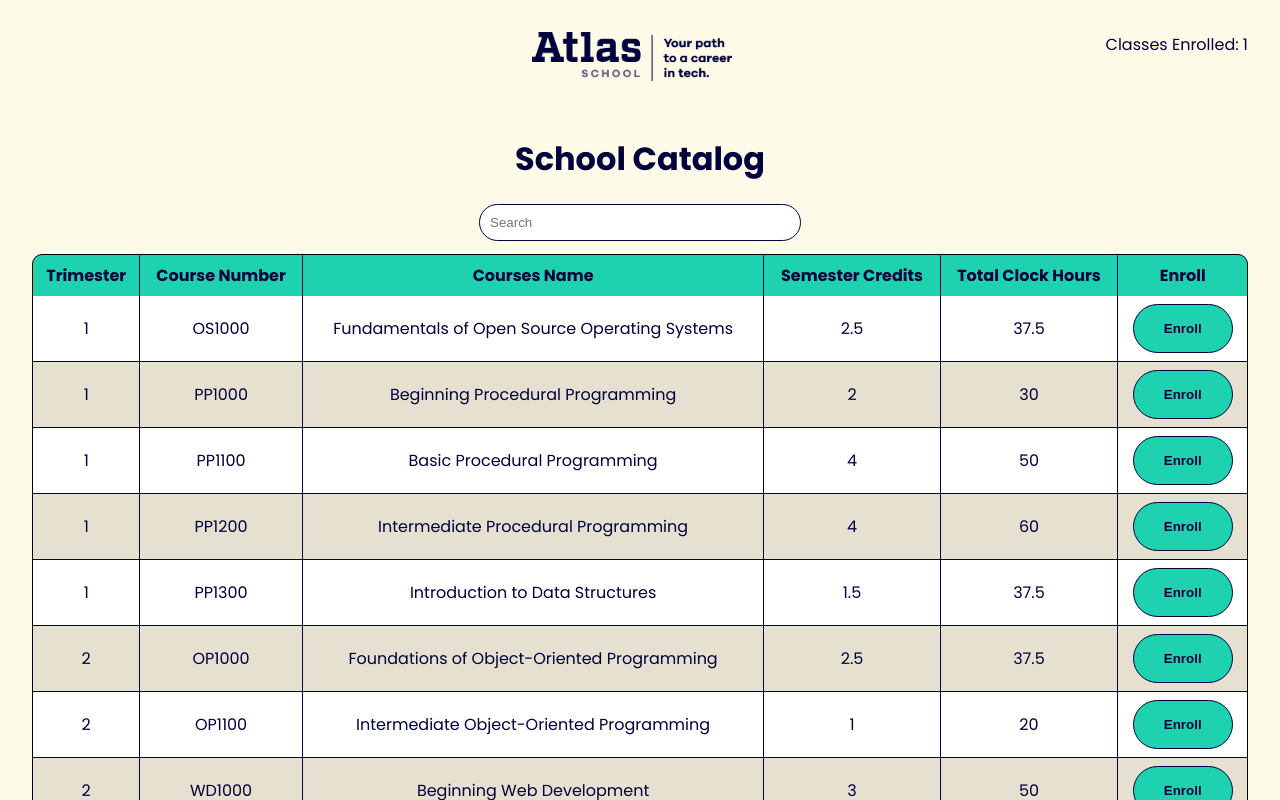
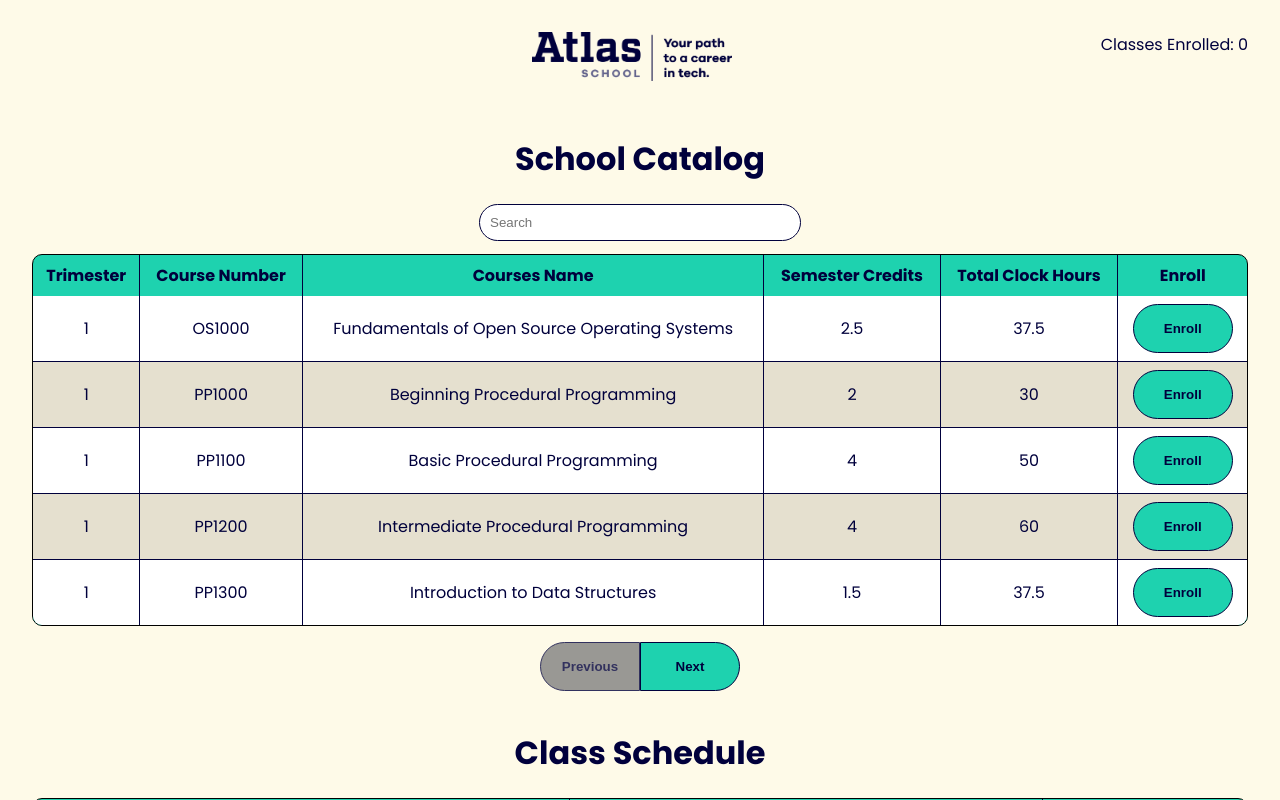
Before and after one commit to DAlsabrook/atlas-react-state-intro, a React (Vite) app: page / in a window 1280 px wide. Shown: the top 800 px of the page. Built offline with nearby package versions, Linux system fonts and the light colour scheme.

Commit message:
Course Context added with the ability to enroll and drop

```diff
--- a/src/App.jsx
+++ b/src/App.jsx
@@ -1,13 +1,16 @@
 import SchoolCatalog from "./SchoolCatalog";
 import Header from "./Header";
 import ClassSchedule from "./ClassSchedule";
+import { CoursesProvider } from './courseContext'
 
 export default function App() {
   return (
     <div>
-      <Header />
-      <SchoolCatalog />
-      <ClassSchedule />
+      <CoursesProvider>
+        <Header />
+        <SchoolCatalog />
+        <ClassSchedule />
+      </CoursesProvider>
     </div>
   );
 }
--- a/src/ClassSchedule.jsx
+++ b/src/ClassSchedule.jsx
@@ -1,4 +1,8 @@
+import { UserCoursesContext } from './courseContext'
+import { useContext } from 'react';
+
 export default function ClassSchedule() {
+  const { dropCourse, userCourses } = useContext(UserCoursesContext)
   return (
     <div className="class-schedule">
       <h1>Class Schedule</h1>
@@ -11,13 +15,17 @@ export default function ClassSchedule() {
           </tr>
         </thead>
         <tbody>
-          <tr>
-            <td>OS1000</td>
-            <td>Fundamentals of Open Source Operating Systems</td>
-            <td>
-              <button>Drop</button>
-            </td>
-          </tr>
+          {userCourses && Object.keys(userCourses).map((key, index) => {
+            return (
+              <tr key={index}>
+                <td>{userCourses[key].courseNumber}</td>
+                <td>{userCourses[key].courseName}</td>
+                <td>
+                  <button onClick={() => dropCourse(userCourses[key].courseNumber)}>Drop</button>
+                </td>
+              </tr>
+            )
+          })}
         </tbody>
       </table>
     </div>
--- a/src/Header.jsx
+++ b/src/Header.jsx
@@ -1,10 +1,14 @@
-import logo from "./assets/logo.png";
+import logo from "./assets/logo.png"
+import React, { useContext } from 'react'
+import { UserCoursesContext } from './courseContext'
 
 export default function Header() {
+  const { userCourses } = useContext(UserCoursesContext);
+
   return (
     <div className="header">
       <img src={logo} alt="logo" className="logo" />
-      <div className="enrollment">Classes Enrolled: 1</div>
+      <div className="enrollment">Classes Enrolled: {userCourses.length}</div>
     </div>
   );
 }
--- a/src/SchoolCatalog.jsx
+++ b/src/SchoolCatalog.jsx
@@ -1,4 +1,5 @@
-import { useState, useEffect } from "react";
+import { useState, useEffect, useContext } from "react";
+import { UserCoursesContext } from './courseContext'
 
 export default function SchoolCatalog() {
   const [courses, setCourses] = useState({})
@@ -11,6 +12,10 @@ export default function SchoolCatalog() {
     'semesterCredits': 0,
     'totalClockHours': 0,
   });
+  const [paginationPage, setPaginationPage] = useState(1)
+  const [disablePrev, setDisablePrev] = useState(true)
+  const [disableNext, setDisableNext] = useState(false)
+  const { enrollCourse } = useContext(UserCoursesContext)
 
   // Fetch from courses.json
   useEffect(() => {
@@ -67,6 +72,32 @@ export default function SchoolCatalog() {
     setDisplayedCourses(sortedCourses);
   }
 
+  const itemsPerPage = 5;
+  const startIndex = (paginationPage - 1) * itemsPerPage;
+  const endIndex = startIndex + itemsPerPage;
+
+  const handleNextPage = () => {
+    const currentPage = paginationPage;
+    if (disableNext) return
+    setPaginationPage(currentPage + 1)
+  }
+
+  const handlePrevPage = () => {
+    if (disablePrev) return
+    const currentPage = paginationPage;
+    setPaginationPage(currentPage - 1)
+  }
+
+  useEffect(() => {
+    if (paginationPage > 1) {
+      setDisablePrev(false)
+    } else setDisablePrev(true)
+
+    if (displayedCourses[endIndex]) {
+      setDisableNext(false)
+    } else setDisableNext(true)
+  }, [paginationPage, displayedCourses])
+
   return (
     <div className="school-catalog">
       <h1>School Catalog</h1>
@@ -83,8 +114,7 @@ export default function SchoolCatalog() {
           </tr>
         </thead>
         <tbody>
-          {displayedCourses && Object.keys(displayedCourses).map((key, index) => {
-            return (
+            {displayedCourses && Object.keys(displayedCourses).slice(startIndex, endIndex).map((key, index) => (
               <tr key={index}>
                 <td>{displayedCourses[key].trimester}</td>
                 <td>{displayedCourses[key].courseNumber}</td>
@@ -92,16 +122,27 @@ export default function SchoolCatalog() {
                 <td>{displayedCourses[key].semesterCredits}</td>
                 <td>{displayedCourses[key].totalClockHours}</td>
                 <td>
-                  <button>Enroll</button>
+                  <button onClick={() => enrollCourse(displayedCourses[key])}>Enroll</button>
                 </td>
               </tr>
-            )
-          })}
+            ))}
         </tbody>
       </table>
       <div className="pagination">
-        <button>Previous</button>
-        <button>Next</button>
+        <button
+          onClick={handlePrevPage}
+          disabled={disablePrev}
+          style={{ opacity: disablePrev ? '.8' : '1' }}
+        >
+          Previous
+        </button>
+        <button
+          onClick={handleNextPage}
+          disabled={disableNext}
+          style={{ opacity: disableNext ? '.8' : '1' }}
+        >
+          Next
+        </button>
       </div>
     </div>
   );
--- /dev/null
+++ b/src/courseContext.jsx
@@ -0,0 +1,21 @@
+import React, { createContext, useState } from 'react';
+
+export const UserCoursesContext = createContext();
+
+export const CoursesProvider = ({ children }) => {
+  const [userCourses, setUserCourses] = useState([]);
+
+  const enrollCourse = (course) => {
+    setUserCourses((prevCourses) => [...prevCourses, course]);
+  };
+
+  const dropCourse = (courseNumber) => {
+    setUserCourses((prevCourses) => prevCourses.filter(course => course.courseNumber !== courseNumber));
+  };
+
+  return (
+    <UserCoursesContext.Provider value={{ userCourses, enrollCourse, dropCourse }}>
+      {children}
+    </UserCoursesContext.Provider>
+  );
+};
```
